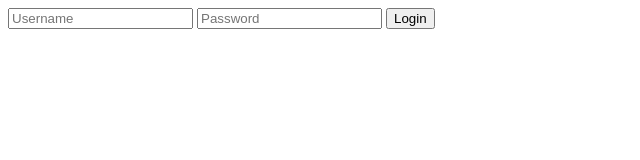
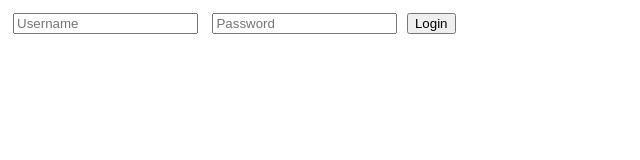
Before and after one commit to mnmahy34/CSP451-CheckPoint2-Mahdy-Nesar-Mahy, a plain HTML site: page login.html in a window 1280 px wide. Shown: the whole page, without its empty margins (0-640 px from the left). Drawn offline with Linux system fonts and the light colour scheme.

Commit message:
style(auth): add CSS styling for login page

```diff
--- a/login.html
+++ b/login.html
@@ -19,3 +19,8 @@
     alert("Form submitted!");
   }
 </script>
+
+<style>
+  body { font-family: Arial; }
+  input { margin: 5px; }
+</style>
```
